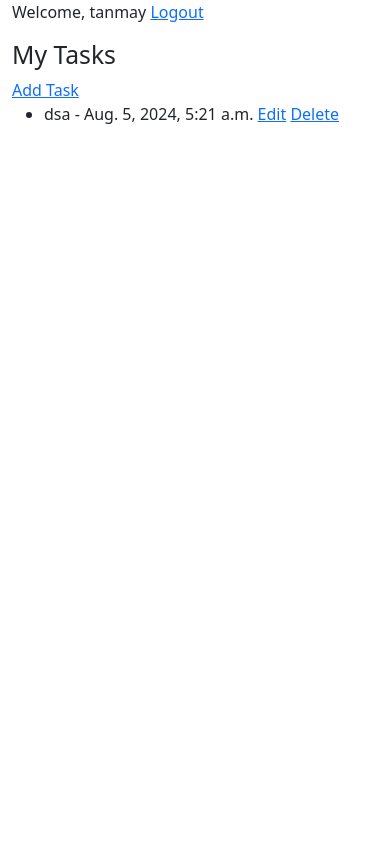
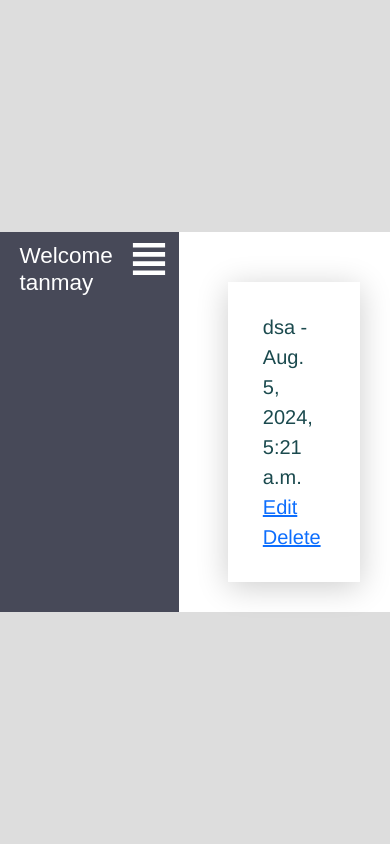
Before and after one commit to unicorn004/todo-list, a Django app: page / in a window 390 px wide. Run offline with Django 5.2, Linux system fonts and the light colour scheme; a user stored in the database is signed in; data comes from the database, SQL or seed files in the repository; both versions use the stored data as it was after the commit; some libraries are stand-ins or nearby versions.

Commit message:
added sidebar

```diff
--- /dev/null
+++ b/tasks/static/tasks/css/list.css
@@ -0,0 +1,234 @@
+.todo__text {
+    color: #1B4A4E;
+    transition: all 0.4s linear 0.4s; /* Updated to use valid CSS values */
+  }
+
+  .todo-list {
+    background: #FFF;
+    font-size: 20px;
+    max-width: 15em;
+    margin: auto;
+    padding: 0.5em 1em;
+    box-shadow: 0 5px 30px rgba(0, 0, 0, 0.2);
+  }
+
+  .todo {
+    display: block;
+    position: relative;
+    padding: 1em 1em 1em 16%;
+    margin: 0 auto;
+    cursor: pointer;
+    border-bottom: solid 1px #ddd;
+  }
+
+  .todo:last-child {
+    border-bottom: none;
+  }
+
+  .todo__state {
+    position: absolute;
+    top: 0;
+    left: 0;
+    opacity: 0;
+  }
+
+  .todo__icon {
+    position: absolute;
+    top: 0;
+    bottom: 0;
+    left: 0;
+    width: 100%;
+    height: auto;
+    margin: auto;
+
+    fill: none;
+    stroke: #27FDC7;
+    stroke-width: 2;
+    stroke-linejoin: round;
+    stroke-linecap: round;
+  }
+
+  .todo__line,
+  .todo__box,
+  .todo__check {
+    transition: stroke-dashoffset 0.8s cubic-bezier(.9,.0,.5,1);
+  }
+
+  .todo__circle {
+    stroke: #27FDC7;
+    stroke-dasharray: 1 6;
+    stroke-width: 0;
+
+    transform-origin: 13.5px 12.5px;
+    transform: scale(0.4) rotate(0deg);
+    animation: none 0.8s linear;
+  }
+
+  @keyframes explode {
+    30% {
+      stroke-width: 3;
+      stroke-opacity: 1;
+      transform: scale(0.8) rotate(40deg);
+    }
+    100% {
+      stroke-width: 0;
+      stroke-opacity: 0;
+      transform: scale(1.1) rotate(60deg);
+    }
+  }
+
+  .todo__box {
+    stroke-dasharray: 56.1053, 56.1053;
+    stroke-dashoffset: 0;
+    transition-delay: 0.16s;
+  }
+
+  .todo__check {
+    stroke: #27FDC7;
+    stroke-dasharray: 9.8995, 9.8995;
+    stroke-dashoffset: 9.8995;
+    transition-duration: 0.32s;
+  }
+
+  .todo__line {
+    stroke-dasharray: 168, 1684;
+    stroke-dashoffset: 168;
+  }
+
+  .todo__circle {
+    animation-delay: 0.56s;
+    animation-duration: 0.56s;
+  }
+
+  .todo__state:checked ~ .todo__text {
+    transition-delay: 0s;
+    color: #5EBEC1;
+    opacity: 0.6;
+  }
+
+  .todo__state:checked ~ .todo__icon .todo__box {
+    stroke-dashoffset: 56.1053;
+    transition-delay: 0s;
+  }
+
+  .todo__state:checked ~ .todo__icon .todo__line {
+    stroke-dashoffset: -8;
+  }
+
+  .todo__state:checked ~ .todo__icon .todo__check {
+    stroke-dashoffset: 0;
+    transition-delay: 0.48s;
+  }
+
+  .todo__state:checked ~ .todo__icon .todo__circle {
+    animation-name: explode;
+  }
+
+  html {
+    background: #ddd;
+    height: 100%;
+    display: flex;
+  }
+
+  body {
+    width: 100%;
+    margin: auto;
+  }
+
+* {
+    margin: 0;
+    padding: 0;
+    text-decoration: none;
+    list-style: none;
+    box-sizing: border-box;
+}
+
+#nav-btn {
+    fill: white;
+    height: 40px;
+    position: absolute;
+    right: 10px;
+    top: 7px;
+    display: none;
+}
+
+.vertical-line {
+    margin-top: 30px;
+    margin-bottom: 30px;
+    width: 35px;
+    border-bottom: #F7F7F7 4px solid;
+}
+
+body {
+    -webkit-font-smoothing: antialiased;
+    font: normal 15px/1.5 "Helvetica Neue", Helvetica, Arial, sans-serif;
+    color: #232525;
+    display: flex;
+}
+
+aside {
+    width: 205px;
+    padding-top: 30px;
+    padding-left: 25px;
+    top: 0;
+    bottom: 0;
+    background-color: #474958;
+    position: fixed;
+    z-index: 400;
+}
+
+.container {
+    margin-left: 230px;
+    padding: 30px;
+    width: calc(100% - 230px);
+    box-sizing: border-box;
+    padding-top: 90px; /* Ensure content is below the fixed header */
+}
+
+nav {
+    display: block;
+}
+
+nav ul li {
+    line-height: 30px;
+}
+
+nav ul li a {
+    color: #e3e2e2;
+}
+
+nav ul li a:hover {
+    color: #2b99ff;
+}
+
+h1 {
+    font-family: Arial, Helvetica, sans-serif;
+    color: white;
+    margin-bottom: 50px;
+    font-size: 1.5em;
+}
+
+@media (max-width: 730px) {
+    aside {
+        width: 95%;
+        padding-left: 5%;
+        position: relative;
+        padding-top: 10px;
+        padding-bottom: 10px;
+    }
+    nav {
+        display: none;
+    }
+    #nav-btn {
+        display: block;
+        cursor: pointer;
+    }
+    h1 {
+        margin-bottom: 0px;
+    }
+    .container {
+        margin-left: 5%;
+        width: 90%;
+        padding-top: 50px;
+    }
+}
--- a/tasks/templates/tasks/task_list.html
+++ b/tasks/templates/tasks/task_list.html
@@ -1,3 +1,4 @@
+{% load static %}
 <!DOCTYPE html>
 <html lang="en">
 <head>
@@ -5,25 +6,51 @@
     <meta name="viewport" content="width=device-width, initial-scale=1.0">
     <title>Task_List</title>
     <link rel="stylesheet" href="https://cdnjs.cloudflare.com/ajax/libs/bootstrap/5.1.3/css/bootstrap.min.css">
+    <link rel="stylesheet" href="{% static 'tasks/css/list.css' %}">
 </head>
 <body>
+    <aside>
+        <a>
+        <svg version="1.1" id="nav-btn" xmlns="http://www.w3.org/2000/svg" xmlns:xlink="http://www.w3.org/1999/xlink" x="0px" y="0px" viewBox="0 0 512 512" enable-background="new 0 0 512 512" xml:space="preserve">
+          <path id="list-view-icon" d="M462,108.857H50V50h412V108.857z M462,167.714H50v58.857h412V167.714z M462,285.429H50v58.857h412
+         V285.429z M462,403.143H50V462h412V403.143z"/>
+        </svg>
+      </a>
+        <h1>{% if user.is_authenticated %} Welcome {{ user.username }} {% endif %}</h1>
+
+        <nav>
+          <ul>
+            <li><a href="{% url 'task_create' %}">Add Task</a></li>
+            <li><a href="{% url 'logout' %}">Logout</a></li>
+          </ul>
+        </nav>
+
+    </aside>
     <div class="container">
-        {% if user.is_authenticated %}
-            <p>Welcome, {{ user.username }} <a href="{% url 'logout' %}">Logout</a></p>
-        {% else %}
-            <p><a href="{% url 'login' %}">Login</a> | <a href="{% url 'signup' %}">Sign Up</a></p>
-        {% endif %}
-        <h2>My Tasks</h2>
-        <a href="{% url 'task_create' %}">Add Task</a>
-        <ul>
-        {% for task in tasks %}
-        <li>
-            {{ task.title }} - {{ task.due_date }}
-            <a href="{% url 'task_edit' task.pk %}">Edit</a>
-            <a href="{% url 'task_delete' task.pk %}">Delete</a>
-        </li>
-    {% endfor %}
-</ul>
+        <div class="todo-list">
+            {% for task in tasks %}
+                <label class="todo">
+                    <input class="todo__state" type="checkbox" />
+                    <svg xmlns="http://www.w3.org/2000/svg" xmlns:xlink="http://www.w3.org/1999/xlink" viewBox="0 0 200 25" class="todo__icon">
+                        <use xlink:href="#todo__line" class="todo__line"></use>
+                        <use xlink:href="#todo__box" class="todo__box"></use>
+                        <use xlink:href="#todo__check" class="todo__check"></use>
+                        <use xlink:href="#todo__circle" class="todo__circle"></use>
+                    </svg>
+                    <div class="todo__text">{{ task.title }} - {{ task.due_date }}</div>
+                    <a href="{% url 'task_edit' task.pk %}">Edit</a>
+                    <a href="{% url 'task_delete' task.pk %}">Delete</a>
+                </label>
+            {% endfor %}
+        </div>
     </div>
+    </div>
+    <script> $( "#nav-btn" ).click(function() {
+        $( "nav" ).toggle( "slow" );
+      });
+setTimeout(function(){
+  document.querySelector('input[type="checkbox"]').setAttribute('checked',true);
+},100);
+    </script>
 </body>
 </html>
```
Also changed, not shown: db.sqlite3.
